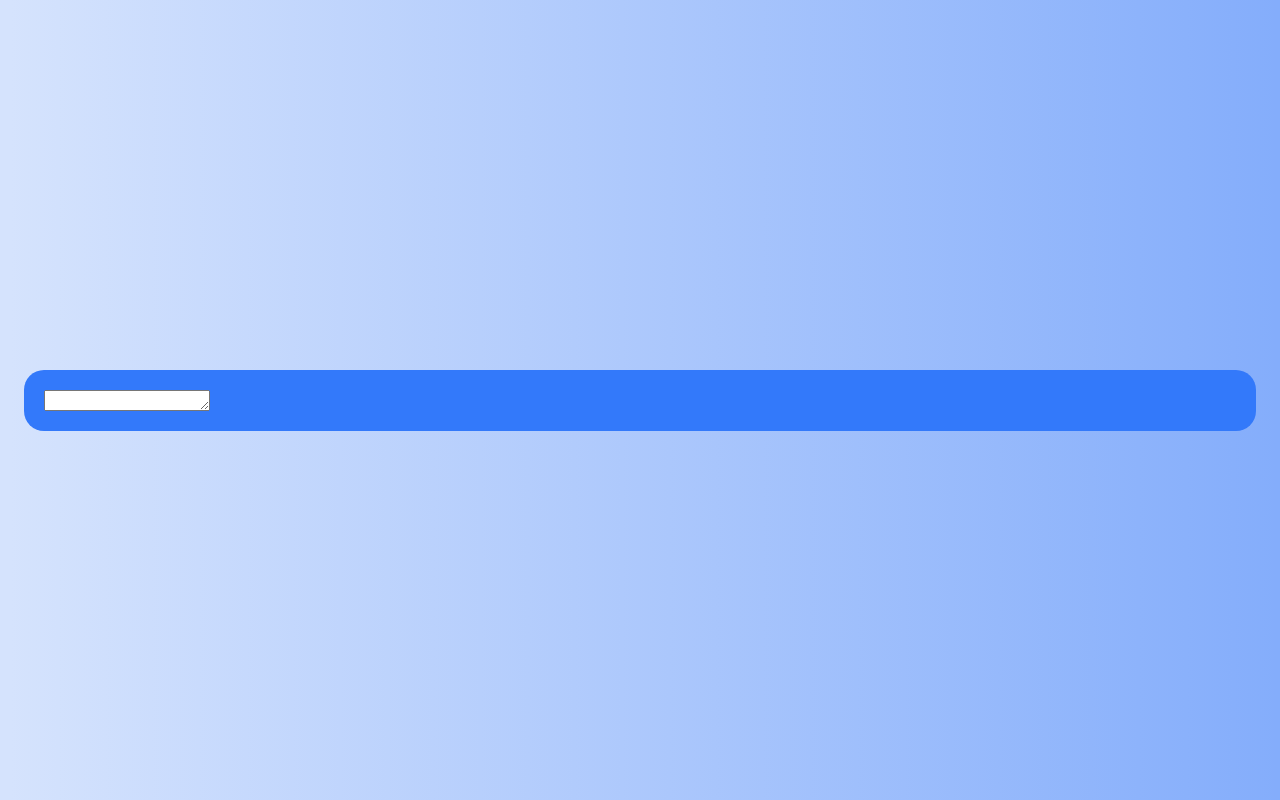
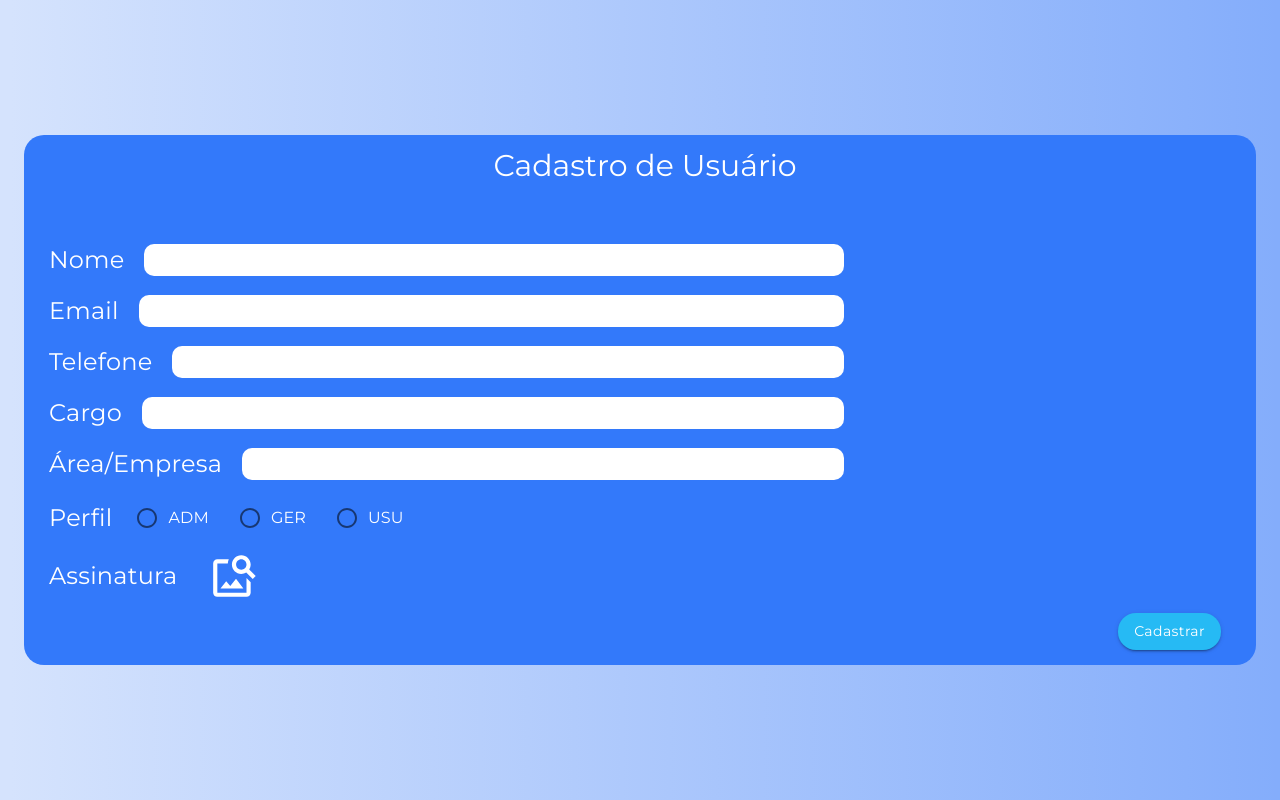
Before and after one commit to BureauTech/ProjectSisatas, a React (Create React App) app in the folder client/: page /registeruser in a window 1280 px wide. Built offline with nearby package versions, Linux system fonts and the light colour scheme.

Commit message:
Formulário para cadastro de usuário

```diff
--- a/client/src/components/RegisterUser/Register.js
+++ b/client/src/components/RegisterUser/Register.js
@@ -1,21 +1,160 @@
 import {
   Container,
   Grid,
-  TextareaAutosize,
   withStyles,
+  Typography,
+  FormLabel,
+  Input,
+  Button,
+  Radio,
+  RadioGroup,
+  FormControlLabel,
+  IconButton,
 } from "@material-ui/core";
-import { styles } from "../../assets/styles/Styles";
+
+import {styles} from "../../assets/styles/Styles";
+import {ImageSearch} from "@material-ui/icons";
 
 const Register = (props) => {
-  const { classes } = props;
+  let {classes} = props;
 
   return (
     <Container>
-      <Grid container className={classes.grid} style={{ padding: 20 }}>
-        <Grid item xs={12}>
-          <Grid container>
-            <TextareaAutosize/>
-          </Grid>
+      <Grid container className={classes.grid}>
+
+        {/* cabeçalho */}
+        <Grid container justify="center">
+          <Typography className={classes.normalText} style={{paddingBottom: 60}}>Cadastro de Usuário</Typography>
+        </Grid>
+
+        {/* formulario */}
+        <Grid container>
+
+          <form action="/" style={{width: "100%"}}>
+
+            {/* inputs */}
+            <Grid item sm={8}>
+              <Grid container alignItems="center" justify="center">
+
+                {/* input nome */}
+                <Grid container alignItems="center" style={{paddingBottom: 15}}>
+                  <Grid item>
+                    <FormLabel htmlFor="nome">
+                      <Typography style={{fontSize: '1.5rem', paddingRight: 20, color: 'white'}}>
+                        Nome
+                      </Typography>
+                    </FormLabel>
+                  </Grid>
+                  <Grid item xs>
+                    <Input name="nome" id="nome" className={classes.textField} disableUnderline />
+                  </Grid>
+                </Grid>
+
+                {/* input email */}
+                <Grid container alignItems="center" style={{paddingBottom: 15}}>
+                  <Grid item>
+                    <FormLabel htmlFor="email">
+                      <Typography style={{fontSize: '1.5rem', paddingRight: 20, color: 'white'}}>
+                        Email
+                      </Typography>
+                    </FormLabel>
+                  </Grid>
+                  <Grid item xs>
+                    <Input name="email" id="email" className={classes.textField} disableUnderline/>
+                  </Grid>
+                </Grid>
+
+                {/* input telefone */}
+                <Grid container alignItems="center" style={{paddingBottom: 15}}>
+                  <Grid item>
+                    <FormLabel htmlFor="telefone">
+                      <Typography style={{fontSize: '1.5rem', paddingRight: 20, color: 'white'}}>
+                        Telefone
+                      </Typography>
+                    </FormLabel>
+                  </Grid>
+                  <Grid item xs>
+                    <Input name="telefone" id="telefone" className={classes.textField} disableUnderline/>
+                  </Grid>
+                </Grid>
+
+                {/* input cargo */}
+                <Grid container alignItems="center" style={{paddingBottom: 15}}>
+                  <Grid item>
+                    <FormLabel htmlFor="cargo">
+                      <Typography style={{fontSize: '1.5rem', paddingRight: 20, color: 'white'}}>
+                        Cargo
+                      </Typography>
+                    </FormLabel>
+                  </Grid>
+                  <Grid item xs>
+                    <Input name="cargo" id="cargo" className={classes.textField} disableUnderline/>
+                  </Grid>
+                </Grid>
+
+                {/* input área/empresa */}
+                <Grid container alignItems="center" style={{paddingBottom: 15}}>
+                  <Grid item>
+                    <FormLabel htmlFor="area">
+                      <Typography style={{fontSize: '1.5rem', paddingRight: 20, color: 'white'}}>
+                        Área/Empresa
+                      </Typography>
+                    </FormLabel>
+                  </Grid>
+                  <Grid item xs>
+                    <Input name="area" id="area" className={classes.textField} disableUnderline/>
+                  </Grid>
+                </Grid>
+
+                {/* inputradio perfil */}
+                <Grid container alignItems="center">
+                  <Grid item>
+                    <FormLabel>
+                      <Typography style={{paddingRight: 20, fontSize: "1.5rem", color:"white"}}>
+                        Perfil
+                      </Typography>
+                    </FormLabel>
+                  </Grid>
+                  <Grid item xs>
+                    <RadioGroup row name="perfil" style={{color:"white"}}>
+                      <FormControlLabel style={{paddingLeft: 5}} labelPlacement="end" value="ADM" control={<Radio/>} label="ADM"/>
+                      <FormControlLabel style={{paddingLeft: 15}} labelPlacement="end" value="GER" control={<Radio/>} label="GER"/>
+                      <FormControlLabel style={{paddingLeft: 15}} labelPlacement="end" value="USU" control={<Radio/>} label="USU"/>
+                    </RadioGroup>
+                  </Grid>
+                </Grid>
+
+                {/* upload assinatura */}
+                <Grid container alignItems="center">
+                <Grid item>
+                  <FormLabel htmlFor="assinatura">
+                    <Typography style={{fontSize: '1.5rem', paddingRight: 20, color: 'white'}}>
+                      Assinatura
+                    </Typography>
+                  </FormLabel>
+                </Grid>
+                <Grid item xs>
+                  <input name="assinatura" accept="image/*" style={{display: "none"}} id="assinatura" type="file"/>
+                  <label htmlFor="assinatura">
+                    <IconButton color="primary" aria-label="upload picture" component="span" className="no-margin">
+                      <ImageSearch style={{color: "white", width: 50, height: 50}}/>
+                    </IconButton>
+                  </label>
+                </Grid>
+              </Grid>
+
+              </Grid>
+            </Grid>
+
+            {/* button cadastrar */}
+            <Grid container justify="flex-end" style={{paddingRight: 20}}>
+              <Button type="submit" variant="contained" color="secondary" style={{borderRadius: 18}}>
+                Cadastrar
+              </Button>
+            </Grid>
+
+          </form>
+
         </Grid>
       </Grid>
     </Container>
--- a/client/src/index.css
+++ b/client/src/index.css
@@ -5,6 +5,11 @@ body {
     sans-serif;
   -webkit-font-smoothing: antialiased;
   -moz-osx-font-smoothing: grayscale;
+}
+
+* {
+  font-family: "Montserrat", sans-serif !important;
+  font-weight: 400 !important;
 }
 
 code {
```
